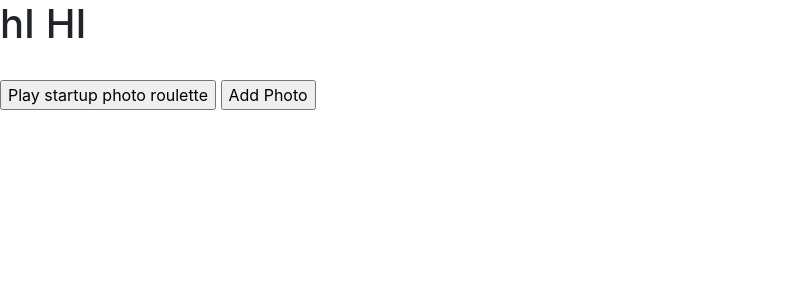
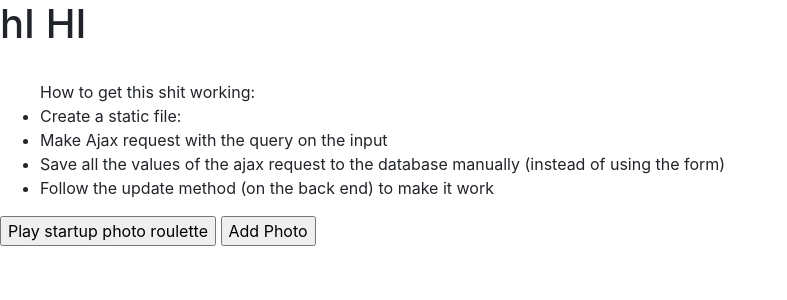
Before and after one commit to noeljane/django_fun, a Django app: template startups/templates/add_photo.html in a window 1280 px wide. Shown: the part 56-356 px from the top of the page, without its empty margins (0-787 px from the left). Run offline with Django 3.2, Linux system fonts and the light colour scheme; the template is opened without the code that fills it, so the values that code supplies are empty; some libraries are stand-ins or nearby versions.

Commit message:
add action to form on add_photo.html

```diff
--- a/startups/templates/add_photo.html
+++ b/startups/templates/add_photo.html
@@ -13,7 +13,15 @@
     <h1>hI HI</h1>
     <h3>{{startup.name}}</h3>
     <img src='{{photo}}'/>
-    <form action="#" method="GET">
+    <ul>How to get this shit working:
+        <li>Create a static file:</li>
+        <li>Make Ajax request with the query on the input</li>
+        <li>Save all the values of the ajax request to the database manually (instead of using the form)</li>
+        <li>Follow the update method (on the back end) to make it work</li>
+    </ul>
+
+
+    <form action="{% url 'add_photo' startup.id %}" method="GET">
         <input type="submit" value="Play startup photo roulette"
     </form>
 
```
Also changed, not shown: startups/views.py (+16 -16 lines).
